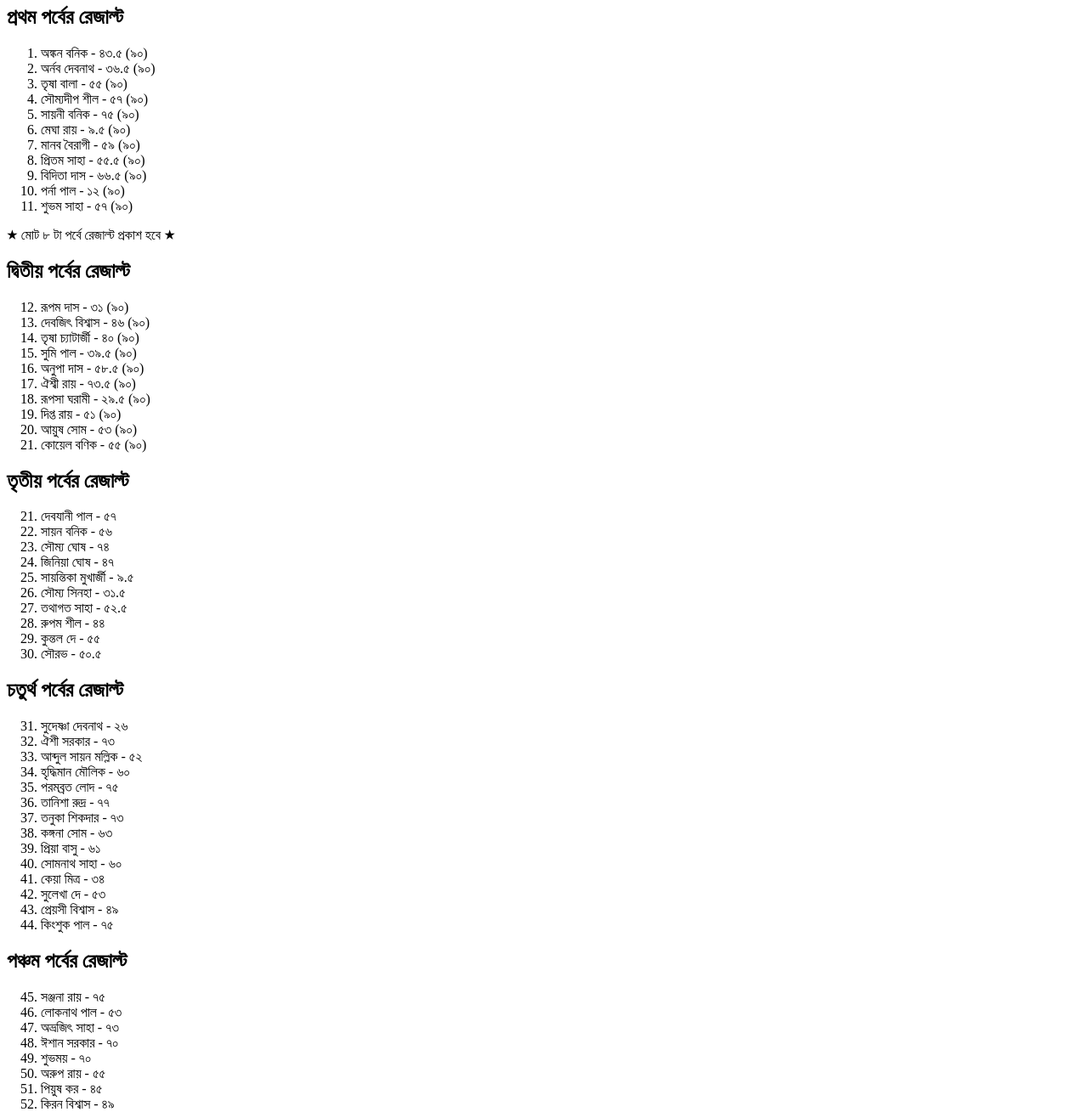
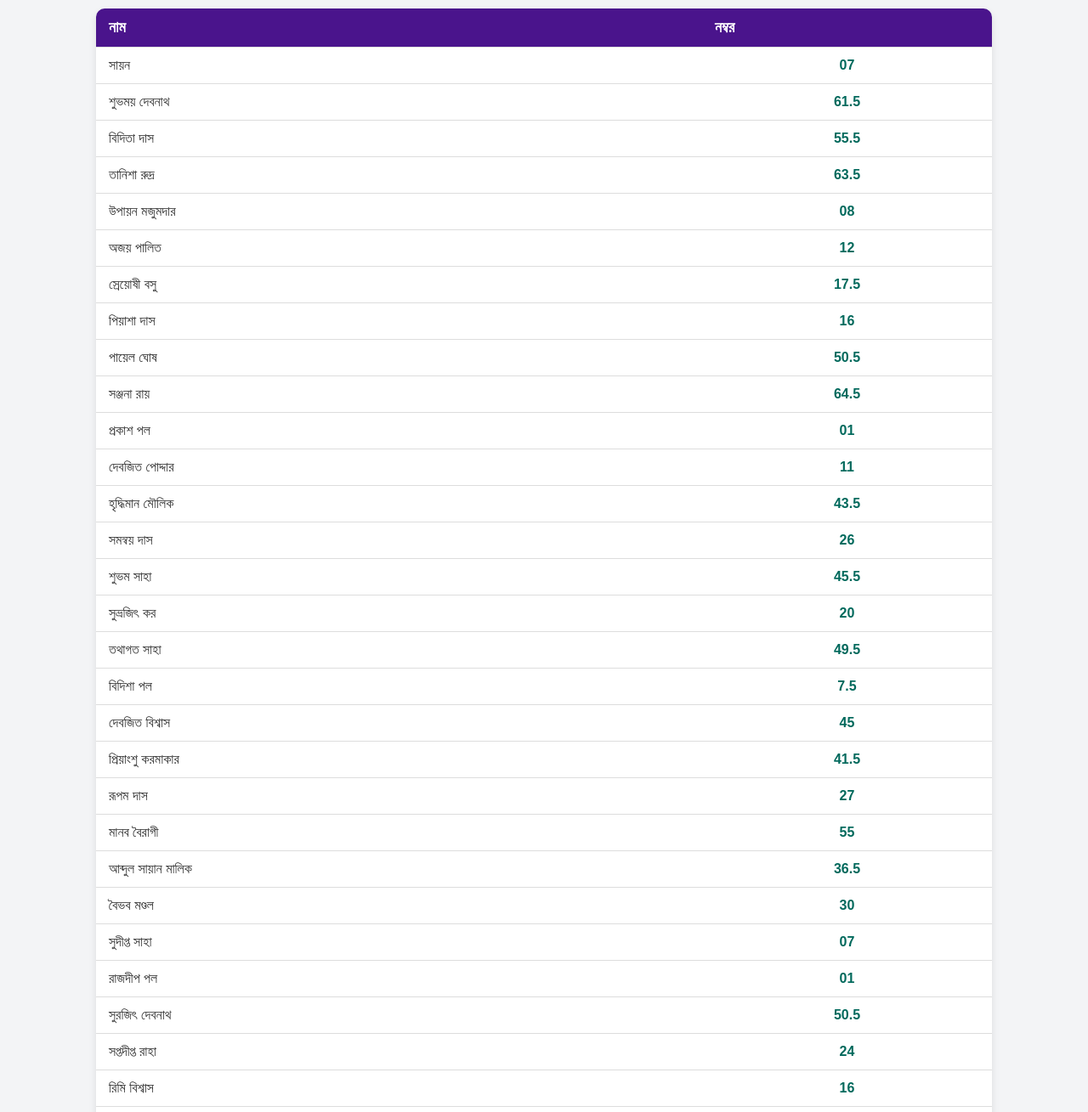
Before and after one commit to debansu4/Class-10-result-, a plain HTML site: page index.html in a window 1280 px wide. Shown: the part 73-1382 px from the top of the page at 85% size. Drawn offline with Linux system fonts and the light colour scheme.

Commit message:
Update index.html

```diff
--- a/index.html
+++ b/index.html
@@ -1,129 +1,140 @@
 <!DOCTYPE html>
 <html lang="bn">
 <head>
-    <meta charset="UTF-8">
-    <meta name="viewport" content="width=device-width, initial-scale=1.0">
-    <title>10 Result</title>
+  <meta charset="UTF-8">
+  <meta name="viewport" content="width=device-width, initial-scale=1.0">
+  <title>10 Result</title>
+  <style>
+    body {
+      font-family: "Hind Siliguri", sans-serif;
+      background: #f3f4f6;
+      margin: 0;
+      padding: 20px;
+      color: #333;
+    }
+
+    h1, h2 {
+      text-align: center;
+      margin-bottom: 15px;
+    }
+
+    h1 {
+      color: #4a148c;
+    }
+
+    h2 {
+      color: #00695c;
+    }
+
+    table {
+      width: 85%;
+      margin: auto;
+      border-collapse: collapse;
+      background: #ffffff;
+      border-radius: 10px;
+      overflow: hidden;
+      box-shadow: 0 4px 8px rgba(0,0,0,0.1);
+    }
+
+    th, td {
+      padding: 12px 15px;
+      text-align: left;
+      border-bottom: 1px solid #ddd;
+      font-size: 16px;
+    }
+
+    th {
+      background: #4a148c;
+      color: #fff;
+      font-size: 18px;
+    }
+
+    tr:hover {
+      background: #f1f8e9;
+    }
+
+    tr:last-child td {
+      border-bottom: none;
+    }
+
+    td:nth-child(2) {
+      text-align: center;
+      font-weight: bold;
+      color: #00695c;
+    }
+
+    .note {
+      text-align: center;
+      margin-top: 20px;
+      font-style: italic;
+      color: #d32f2f;
+      font-size: 18px;
+    }
+  </style>
 </head>
 <body>
-    <h1>প্রথম এবং দ্বিতীয় ইউনিট একত্রে ৯০ নাম্বারের পরীক্ষা ফলাফল</h1>
-
-    <h2>প্রথম পর্বের রেজাল্ট</h2>
-    <ol>
-        <li>অঙ্কন বনিক - ৪৩.৫ (৯০)</li>
-        <li>অর্নব দেবনাথ - ৩৬.৫ (৯০)</li>
-        <li>তৃষা বালা - ৫৫ (৯০)</li>
-        <li>সৌম্যদীপ শীল - ৫৭ (৯০)</li>
-        <li>সায়নী বনিক - ৭৫ (৯০)</li>
-        <li>মেঘা রায় - ৯.৫ (৯০)</li>
-        <li>মানব বৈরাগী - ৫৯ (৯০)</li>
-        <li>প্রিতম সাহা - ৫৫.৫ (৯০)</li>
-        <li>বিদিতা দাস - ৬৬.৫ (৯০)</li>
-        <li>পর্না পাল - ১২ (৯০)</li>
-        <li>শুভম সাহা - ৫৭ (৯০)</li>
-    </ol>
-    <p>★ মোট ৮ টা পর্বে রেজাল্ট প্রকাশ হবে ★</p>
-
-    <h2>দ্বিতীয় পর্বের রেজাল্ট</h2>
-    <ol start="12">
-        <li>রূপম দাস - ৩১ (৯০)</li>
-        <li>দেবজিৎ বিশ্বাস - ৪৬ (৯০)</li>
-        <li>তৃষা চ্যাটার্জী - ৪০ (৯০)</li>
-        <li>সুমি পাল - ৩৯.৫ (৯০)</li>
-        <li>অনুপা দাস - ৫৮.৫ (৯০)</li>
-        <li>ঐশ্বী রায় - ৭৩.৫ (৯০)</li>
-        <li>রূপসা ঘরামী - ২৯.৫ (৯০)</li>
-        <li>দিপ্ত রায় - ৫১ (৯০)</li>
-        <li>আয়ুষ সোম - ৫৩ (৯০)</li>
-        <li>কোয়েল বণিক - ৫৫ (৯০)</li>
-    </ol>
-
-    <h2>তৃতীয় পর্বের রেজাল্ট</h2>
-    <ol start="21">
-        <li>দেবযানী পাল - ৫৭</li>
-        <li>সায়ন বনিক - ৫৬</li>
-        <li>সৌম্য ঘোষ - ৭৪</li>
-        <li>জিনিয়া ঘোষ - ৪৭</li>
-        <li>সায়ন্তিকা মুখার্জী - ৯.৫</li>
-        <li>সৌম্য সিনহা - ৩১.৫</li>
-        <li>তথাগত সাহা - ৫২.৫</li>
-        <li>রুপম শীল - ৪৪</li>
-        <li>কুন্তল দে - ৫৫</li>
-        <li>সৌরভ - ৫০.৫</li>
-    </ol>
-
-    <h2>চতুর্থ পর্বের রেজাল্ট</h2>
-    <ol start="31">
-        <li>সুদেষ্ণা দেবনাথ - ২৬</li>
-        <li>ঐশী সরকার - ৭৩</li>
-        <li>আব্দুল সায়ন মল্লিক - ৫২</li>
-        <li>হৃদ্ধিমান মৌলিক - ৬০</li>
-        <li>পরমব্রত লোদ - ৭৫</li>
-        <li>তানিশা রুদ্র - ৭৭</li>
-        <li>তনুকা শিকদার - ৭৩</li>
-        <li>কঙ্গনা সোম - ৬৩</li>
-        <li>প্রিয়া বাসু - ৬১</li>
-        <li>সোমনাথ সাহা - ৬০</li>
-        <li>কেয়া মিত্র - ৩৪</li>
-        <li>সুলেখা দে - ৫৩</li>
-        <li>প্রেয়সী বিশ্বাস - ৪৯</li>
-        <li>কিংশুক পাল - ৭৫</li>
-    </ol>
-
-    <h2>পঞ্চম পর্বের রেজাল্ট</h2>
-    <ol start="45">
-        <li>সঞ্জনা রায় - ৭৫</li>
-        <li>লোকনাথ পাল - ৫৩</li>
-        <li>অভ্রজিৎ সাহা - ৭৩</li>
-        <li>ঈশান সরকার - ৭০</li>
-        <li>শুভময় - ৭০</li>
-        <li>অরুপ রায় - ৫৫</li>
-        <li>পিয়ুষ কর - ৪৫</li>
-        <li>কিরন বিশ্বাস - ৪৯</li>
-        <li>ইয়ারুল মন্ডল - ৫১</li>
-        <li>দীপ্ত সেন - ৫৩</li>
-    </ol>
-
-    <h2>ষষ্ঠ পর্বের রেজাল্ট</h2>
-    <ol start="55">
-        <li>পায়েল ঘোষ - ৬৬</li>
-        <li>পায়েল পাল - ৭২</li>
-        <li>অভীক অধিকারী - ৪৭.৫</li>
-        <li>কৌস্তভ দেবনাথ - ৩২</li>
-        <li>কুন্তল মিত্র - ৪২.৫</li>
-        <li>গৌরব চক্রবর্তী - ১০</li>
-        <li>সুদীপ্ত সাহা - ৭.৫</li>
-        <li>সমন্বয় দাস - ৩০</li>
-        <li>সৃজিতা দেবনাথ - ১৫</li>
-        <li>শুভজিৎ কর - ২৩</li>
-    </ol>
-
-    <h2>সপ্তম পর্বের রেজাল্ট</h2>
-    <ol start="65">
-        <li>রুদ্র দেবনাথ - ৫২</li>
-        <li>অরিজিৎ পাল - ৪৪.৫</li>
-        <li>পিয়ন্তী সাহা - ৪১</li>
-        <li>সুদীপ্তা ঘোষ - ৭০</li>
-        <li>কাজল দে - ৪৩</li>
-        <li>সুপ্রিয় দে - ৬০</li>
-        <li>দেবপ্রিয়া রায় - ৫২</li>
-          <li>কেয়া পাল - ১৭</li>
-    <li>শুভ্রদীপ দত্ত - ১৫</li>
-    <li>তিতলি দে - ৫৫.৫</li>
-    <li>রৌণক দাস - ২০</li>
-    <li>তনিমা চক্রবর্তী - ৭১</li>
-    <li>প্রিয়াংশু কর্মকার - ৫৪.৫</li>
-    <li>জয়িতা কর্মকার - ৪৪</li>
-          <li>সৌমিতা বিশ্বাস - 44</li>
-    <li>শ্রেয়া বিশ্বাস - 57.5</li>
-    <li>নিলয় কুমার পাল - 73</li>
-    <li>শুভদীপ মিস্ত্রি - 65</li>
-    <li>শান্তনু পাল - 55</li>
-    <li>সুদেষ্ণা রায় - 53</li>
-    <li>আখি সাহা - 44</li>
-    <li>সপ্তদ্বীপ দে - 52</li>
-    <li>সুলগ্না পাল - 43</li>
-    </ol>
-
+<h2>দশম শ্রেনী ফলাফল </h2>
+<table>
+  <thead>
+    <tr>
+      <th>নাম</th>
+      <th>নম্বর</th>
+    </tr>
+  </thead>
+  <tbody>
+    <tr><td>সায়ন</td><td>07</td></tr>
+    <tr><td>শুভময় দেবনাথ</td><td>61.5</td></tr>
+    <tr><td>বিদিতা দাস</td><td>55.5</td></tr>
+    <tr><td>তানিশা রুদ্র</td><td>63.5</td></tr>
+    <tr><td>উপায়ন মজুমদার</td><td>08</td></tr>
+    <tr><td>অজয় পালিত</td><td>12</td></tr>
+    <tr><td>স্রেয়োষী বসু</td><td>17.5</td></tr>
+    <tr><td>পিয়াশা দাস</td><td>16</td></tr>
+    <tr><td>পায়েল ঘোষ</td><td>50.5</td></tr>
+    <tr><td>সঞ্জনা রায়</td><td>64.5</td></tr>
+    <tr><td>প্রকাশ পল</td><td>01</td></tr>
+    <tr><td>দেবজিত পোদ্দার</td><td>11</td></tr>
+    <tr><td>হৃদ্ধিমান মৌলিক</td><td>43.5</td></tr>
+    <tr><td>সমন্বয় দাস</td><td>26</td></tr>
+    <tr><td>শুভম সাহা</td><td>45.5</td></tr>
+    <tr><td>সুভ্রজিৎ কর</td><td>20</td></tr>
+    <tr><td>তথাগত সাহা</td><td>49.5</td></tr>
+    <tr><td>বিদিশা পল</td><td>7.5</td></tr>
+    <tr><td>দেবজিত বিশ্বাস</td><td>45</td></tr>
+    <tr><td>প্রিয়াংশু করমাকার</td><td>41.5</td></tr>
+    <tr><td>রূপম দাস</td><td>27</td></tr>
+    <tr><td>মানব বৈরাগী</td><td>55</td></tr>
+    <tr><td>আব্দুল সায়ান মালিক</td><td>36.5</td></tr>
+    <tr><td>বৈভব মণ্ডল</td><td>30</td></tr>
+    <tr><td>সুদীপ্ত সাহা</td><td>07</td></tr>
+    <tr><td>রাজদীপ পল</td><td>01</td></tr>
+    <tr><td>সুরজিৎ দেবনাথ</td><td>50.5</td></tr>
+    <tr><td>সপ্তদীপ্ত রাহা</td><td>24</td></tr>
+    <tr><td>রিমি বিশ্বাস</td><td>16</td></tr>
+    <tr><td>মেঘা রায়</td><td>2.5</td></tr>
+    <tr><td>প্রীতম বিশ্বাস</td><td>19.5</td></tr>
+    <tr><td>সন্তানু সাহা</td><td>30</td></tr>
+    <tr><td>সায়ন বনিক</td><td>34</td></tr>
+    <tr><td>অভ্রজিৎ সাহা</td><td>48</td></tr>
+    <tr><td>তনুকা শিখদার</td><td>56.5</td></tr>
+    <tr><td>ঈশান সরকার</td><td>61</td></tr>
+    <tr><td>অভিজ্ঞান দত্ত</td><td>45.5</td></tr>
+    <tr><td>পরমব্রত লোধ</td><td>70</td></tr>
+    <tr><td>দেবব্রত চন্দ্র</td><td>42</td></tr>
+    <tr><td>সৌম্য সিংহ</td><td>14.5</td></tr>
+    <tr><td>প্রীতম সাহা</td><td>42.5</td></tr>
+    <tr><td>পিয়ানতি সাহা</td><td>24.5</td></tr>
+    <tr><td>দালিয়া দাস</td><td>27.5</td></tr>
+    <tr><td>শ্রেয়সী বনিক</td><td>33.5</td></tr>
+    <tr><td>অনীশ অধিকারী</td><td>42</td></tr>
+    <tr><td>জিনিয়া ঘোষ</td><td>32</td></tr>
+    <tr><td>দিয়া দেবনাথ</td><td>40</td></tr>
+    <tr><td>রুদ্র দেবনাথ</td><td>31</td></tr>
+    <tr><td>লোকনাথ পল</td><td>37.5</td></tr>
+    <tr><td>সুভদীপ দত্ত</td><td>16.5</td></tr>
+    <tr><td>তিতলি দে</td><td>43</td></tr>
+    <tr><td>সায়ন্তিকা মুখার্জী</td><td>00</td></tr>
+  </tbody>
+</table>
 </body>
 </html>
```
